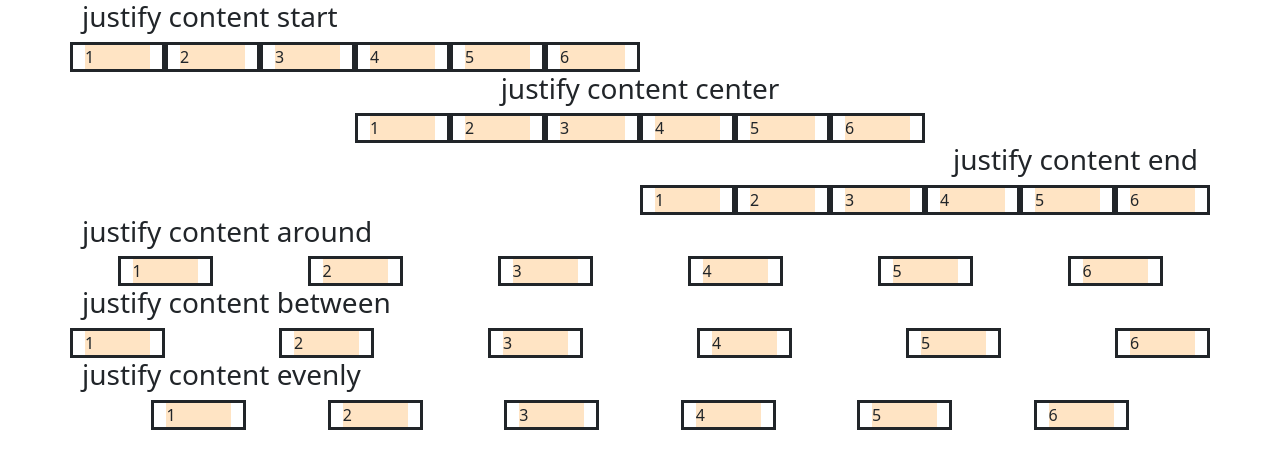
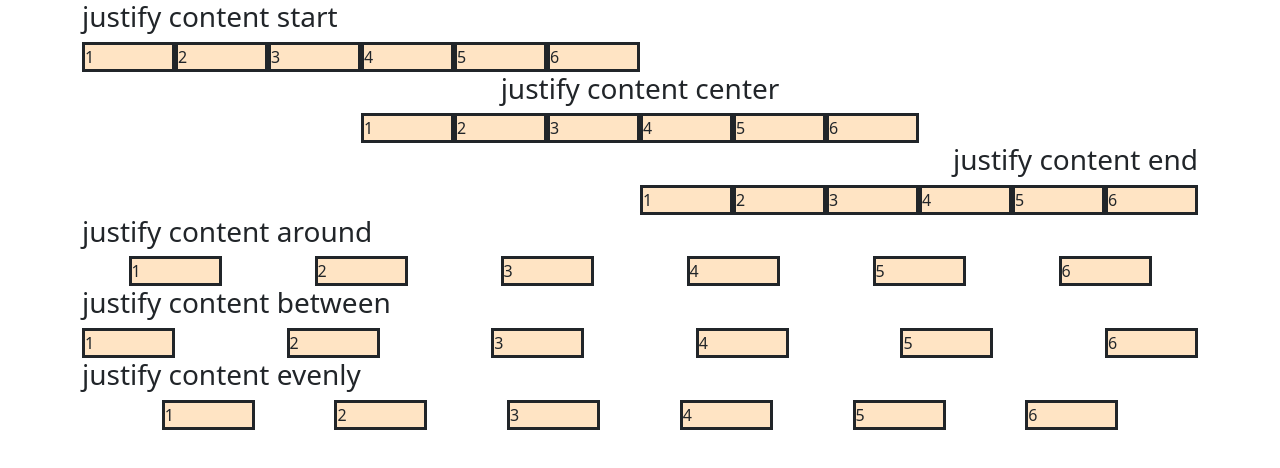
Before and after one commit to rayvanahnaf/rawr-bootstrap, a plain HTML site: page index.html in a window 1280 px wide. Drawn offline with Linux system fonts and the light colour scheme.

Commit message:
rawr-bootstrap

```diff
--- a/index.html
+++ b/index.html
@@ -22,7 +22,7 @@
 
     <div class="container">
         <h3>justify content start</h3>
-        <div class="row justify-content-start">
+        <div class="row justify-content-start gx-0">
             <div class="col-1 bordered">
                 <div class="bg-color">1</div>
             </div>
@@ -44,7 +44,7 @@
         </div>
 
         <h3 class="text-center">justify content center</h3>
-        <div class="row justify-content-center">
+        <div class="row justify-content-center gx-0">
             <div class="col-1 bordered">
                 <div class="bg-color">1</div>
             </div>
@@ -66,7 +66,7 @@
         </div>
 
         <h3 class="text-end">justify content end</h3>
-        <div class="row justify-content-end">
+        <div class="row justify-content-end gx-0">
             <div class="col-1 bordered">
                 <div class="bg-color">1</div>
             </div>
@@ -88,7 +88,7 @@
         </div>
 
         <h3 class="text-around">justify content around</h3>
-        <div class="row justify-content-around">
+        <div class="row justify-content-around gx-0">
             <div class="col-1 bordered">
                 <div class="bg-color">1</div>
             </div>
@@ -110,7 +110,7 @@
         </div>
 
         <h3 class="text-between">justify content between</h3>
-        <div class="row justify-content-between">
+        <div class="row justify-content-between gx-0">
             <div class="col-1 bordered">
                 <div class="bg-color">1</div>
             </div>
@@ -132,7 +132,7 @@
         </div>
 
         <h3 class="text-evenly">justify content evenly</h3>
-        <div class="row justify-content-evenly">
+        <div class="row justify-content-evenly gx-0">
             <div class="col-1 bordered">
                 <div class="bg-color">1</div>
             </div>
```
